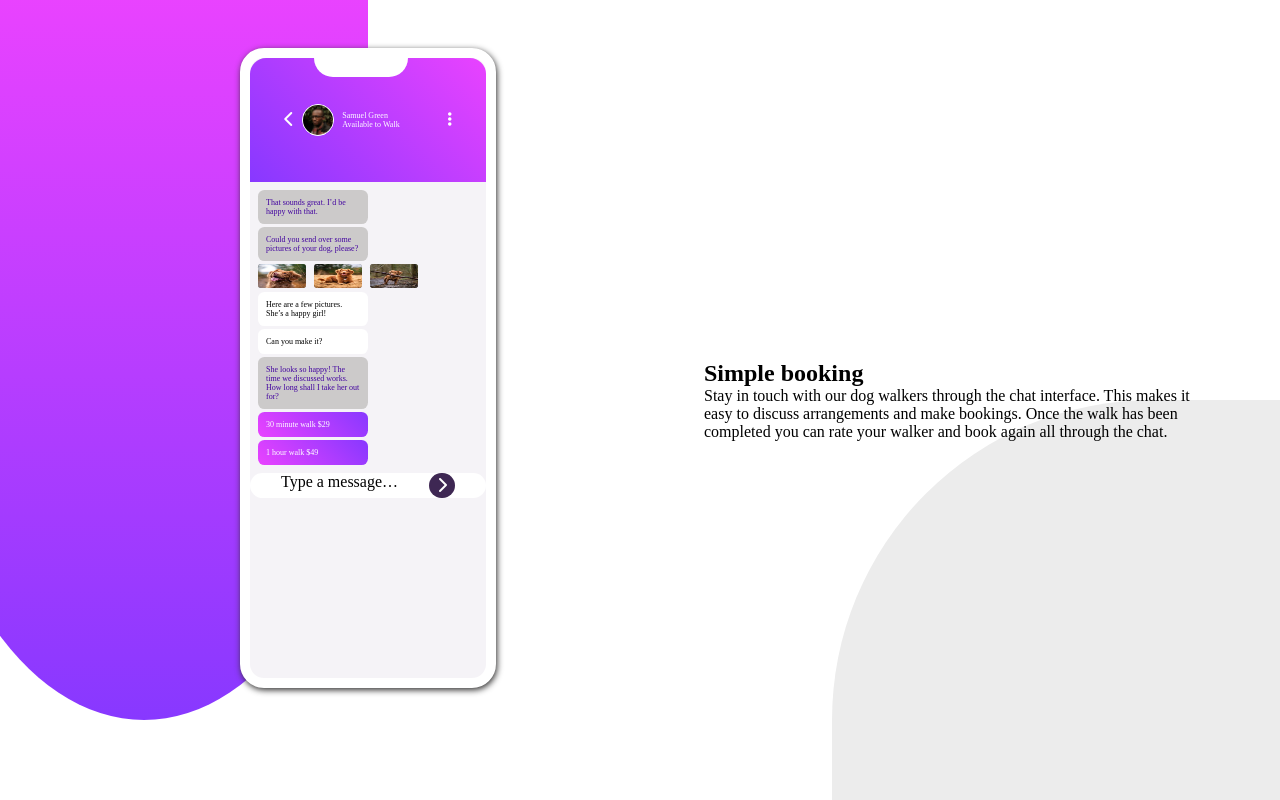
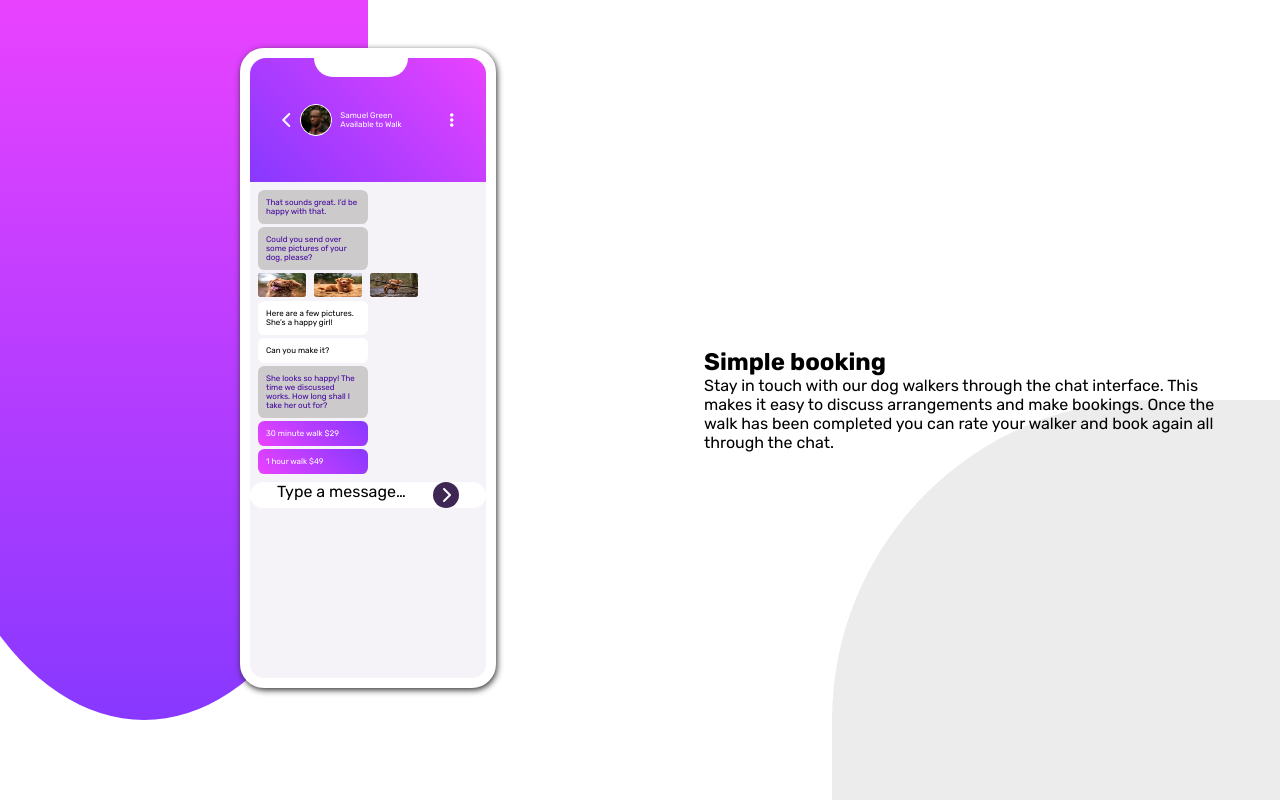
Before and after one commit to sudhanshusingh-g/chat-app-illustration, a plain HTML site: page index.html in a window 1280 px wide. Drawn offline with Linux system fonts and the light colour scheme.

Commit message:
Decluttered some files

```diff
--- a/styles.css
+++ b/styles.css
@@ -1,9 +1,30 @@
+@import url('https://fonts.googleapis.com/css2?family=Rubik:wght@400;500;700&display=swap');
+
+:root{
+    --sub-heading:hsl(276, 100%, 81%);
+    --left-chat:hsl(276, 55%, 52%);
+    --right-chat:hsl(271, 15%, 43%);
+    --placeholder:hsl(206, 6%, 79%);
+    --man-heading:hsl(271, 36%, 24%);
+    --paragraph:hsl(270, 7%, 64%);
+    --magenta-gradient:hsl(293, 100%, 63%);
+    --violet-gradient:hsl(264, 100%, 61%);
+    --white:hsl(0,0%,100%);
+    --app-background:hsl(270, 20%, 96%);
+    --send-button:hsl(271, 36%, 24%);
+    --radio-button:hsl(289, 100%, 72%);
+}
+
 *{
     margin: 0;
     padding: 0;
     box-sizing: border-box;
+    font-family: 'Rubik', sans-serif;
 }
-
+/* Font-Weights: 400, 500, 700 */
+body{
+    font-size: 16px;
+}
 .abstract{
     position: absolute;
     left: -5rem;
```
Also changed, not shown: 3 other files.
